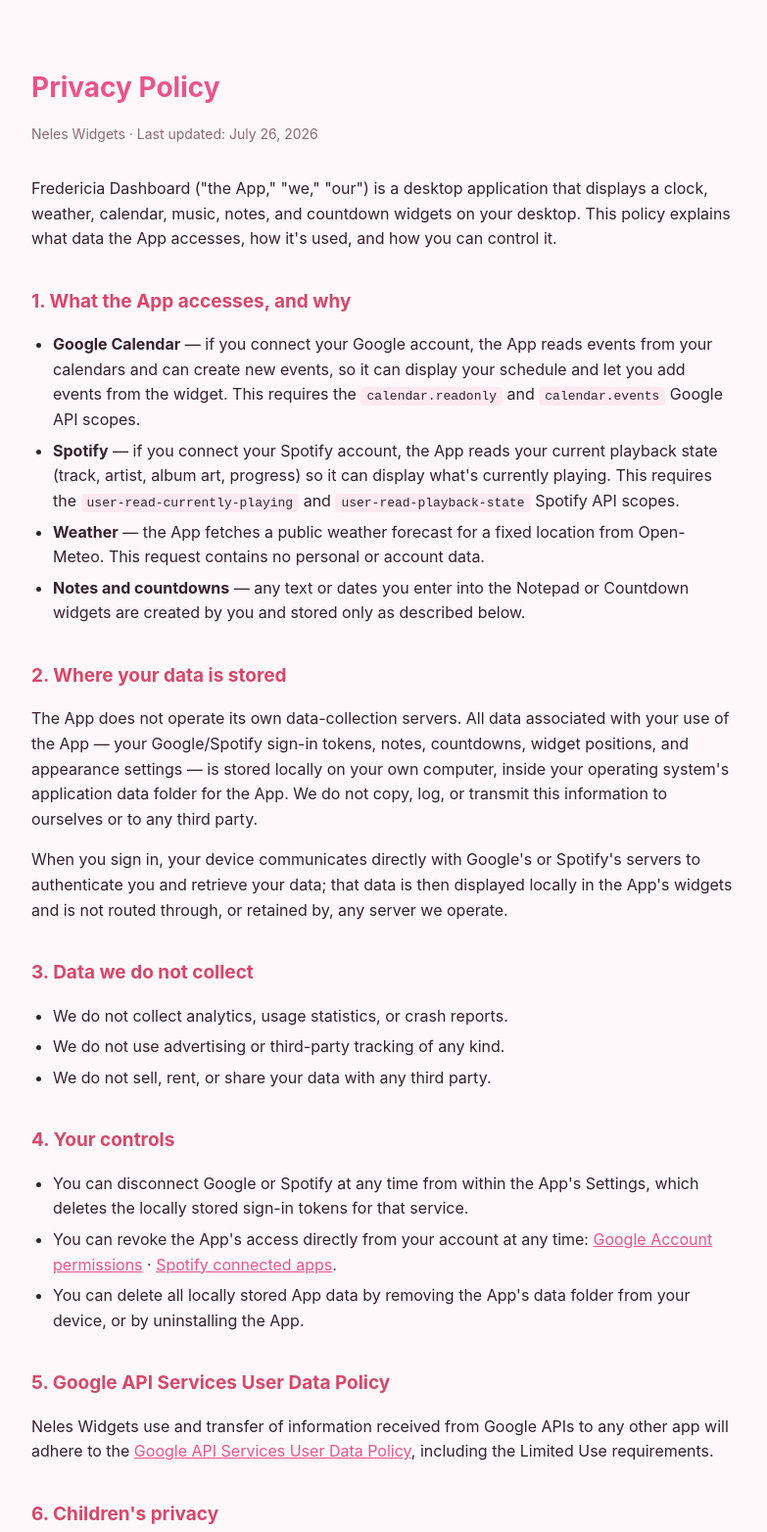
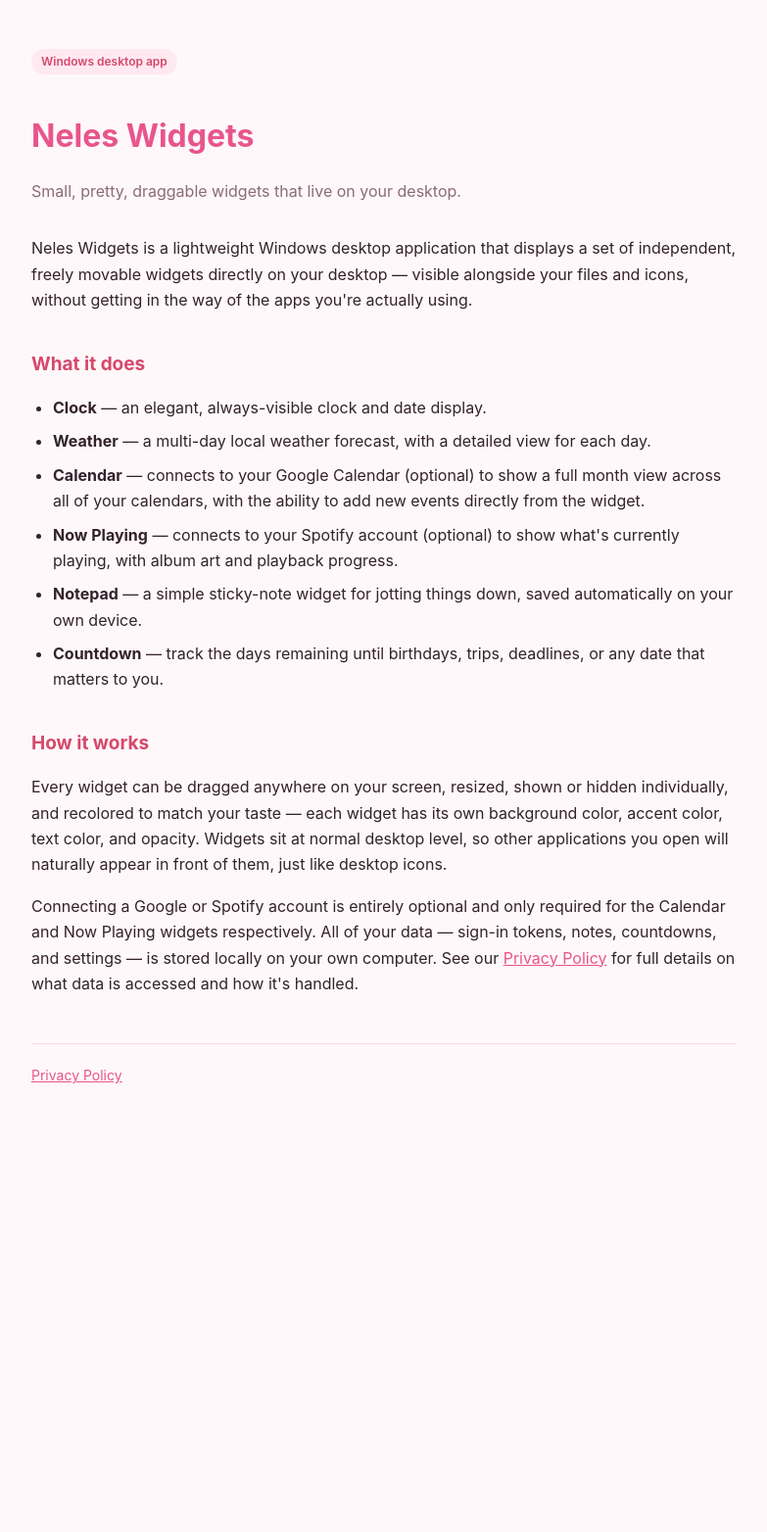
Before and after one commit to ztommm/neles-widgets-legal, a plain HTML site: page index.html in a window 1280 px wide. Shown: the top 1564 px of the page at 98% size, without its empty margins (248-1031 px from the left). After the commit the page ends 1189 px from the top, so only its background shows below. Drawn offline with Linux system fonts and the light colour scheme.

Commit message:
Add files via upload

```diff
--- a/index.html
+++ b/index.html
@@ -3,7 +3,7 @@
 <head>
 <meta charset="UTF-8" />
 <meta name="viewport" content="width=device-width, initial-scale=1.0" />
-<title>Privacy Policy — Neles Widgets</title>
+<title>Neles Widgets — Desktop widgets for Windows</title>
 <style>
   body {
     font-family: -apple-system, "Segoe UI", Roboto, Arial, sans-serif;
@@ -11,103 +11,74 @@
     margin: 0 auto;
     padding: 48px 24px 80px;
     color: #33222b;
-    line-height: 1.6;
+    line-height: 1.65;
     background: #fff8fa;
   }
-  h1 { color: #e8558a; font-size: 28px; margin-bottom: 4px; }
-  .updated { color: #8a6b76; font-size: 14px; margin-bottom: 32px; }
+  h1 { color: #e8558a; font-size: 32px; margin-bottom: 6px; }
+  .tagline { color: #8a6b76; font-size: 16px; margin-bottom: 32px; }
   h2 { color: #d6486b; font-size: 19px; margin-top: 36px; }
   a { color: #e8558a; }
   ul { padding-left: 22px; }
-  li { margin-bottom: 6px; }
-  code { background: #ffe9f1; padding: 2px 6px; border-radius: 4px; font-size: 13px; }
-  .note {
+  li { margin-bottom: 8px; }
+  .footer-links {
+    margin-top: 48px;
+    padding-top: 20px;
+    border-top: 1px solid #ffd6e4;
+    font-size: 14px;
+    color: #8a6b76;
+  }
+  .badge {
+    display: inline-block;
     background: #ffe9f1;
-    border-left: 3px solid #ff7fa8;
-    padding: 12px 16px;
-    border-radius: 6px;
-    font-size: 14px;
-    margin: 24px 0;
+    color: #d6486b;
+    padding: 3px 10px;
+    border-radius: 999px;
+    font-size: 12px;
+    font-weight: 600;
+    margin-bottom: 16px;
   }
 </style>
 </head>
 <body>
 
-<h1>Privacy Policy</h1>
-<p class="updated">Neles Widgets · Last updated: July 26, 2026</p>
+<span class="badge">Windows desktop app</span>
+<h1>Neles Widgets</h1>
+<p class="tagline">Small, pretty, draggable widgets that live on your desktop.</p>
 
 <p>
-  Fredericia Dashboard ("the App," "we," "our") is a desktop application that displays a
-  clock, weather, calendar, music, notes, and countdown widgets on your desktop. This
-  policy explains what data the App accesses, how it's used, and how you can control it.
+  Neles Widgets is a lightweight Windows desktop application that displays a set of
+  independent, freely movable widgets directly on your desktop — visible alongside your
+  files and icons, without getting in the way of the apps you're actually using.
 </p>
 
-<h2>1. What the App accesses, and why</h2>
+<h2>What it does</h2>
 <ul>
-  <li><strong>Google Calendar</strong> — if you connect your Google account, the App reads events from your calendars and can create new events, so it can display your schedule and let you add events from the widget. This requires the <code>calendar.readonly</code> and <code>calendar.events</code> Google API scopes.</li>
-  <li><strong>Spotify</strong> — if you connect your Spotify account, the App reads your current playback state (track, artist, album art, progress) so it can display what's currently playing. This requires the <code>user-read-currently-playing</code> and <code>user-read-playback-state</code> Spotify API scopes.</li>
-  <li><strong>Weather</strong> — the App fetches a public weather forecast for a fixed location from Open-Meteo. This request contains no personal or account data.</li>
-  <li><strong>Notes and countdowns</strong> — any text or dates you enter into the Notepad or Countdown widgets are created by you and stored only as described below.</li>
+  <li><strong>Clock</strong> — an elegant, always-visible clock and date display.</li>
+  <li><strong>Weather</strong> — a multi-day local weather forecast, with a detailed view for each day.</li>
+  <li><strong>Calendar</strong> — connects to your Google Calendar (optional) to show a full month view across all of your calendars, with the ability to add new events directly from the widget.</li>
+  <li><strong>Now Playing</strong> — connects to your Spotify account (optional) to show what's currently playing, with album art and playback progress.</li>
+  <li><strong>Notepad</strong> — a simple sticky-note widget for jotting things down, saved automatically on your own device.</li>
+  <li><strong>Countdown</strong> — track the days remaining until birthdays, trips, deadlines, or any date that matters to you.</li>
 </ul>
 
-<h2>2. Where your data is stored</h2>
+<h2>How it works</h2>
 <p>
-  The App does not operate its own data-collection servers. All data associated with your
-  use of the App — your Google/Spotify sign-in tokens, notes, countdowns, widget positions,
-  and appearance settings — is stored locally on your own computer, inside your operating
-  system's application data folder for the App. We do not copy, log, or transmit this
-  information to ourselves or to any third party.
+  Every widget can be dragged anywhere on your screen, resized, shown or hidden
+  individually, and recolored to match your taste — each widget has its own background
+  color, accent color, text color, and opacity. Widgets sit at normal desktop level, so
+  other applications you open will naturally appear in front of them, just like desktop
+  icons.
 </p>
 <p>
-  When you sign in, your device communicates directly with Google's or Spotify's servers
-  to authenticate you and retrieve your data; that data is then displayed locally in the
-  App's widgets and is not routed through, or retained by, any server we operate.
+  Connecting a Google or Spotify account is entirely optional and only required for the
+  Calendar and Now Playing widgets respectively. All of your data — sign-in tokens, notes,
+  countdowns, and settings — is stored locally on your own computer. See our
+  <a href="./privacy.html">Privacy Policy</a> for full details on what data is accessed and how it's handled.
 </p>
 
-<h2>3. Data we do not collect</h2>
-<ul>
-  <li>We do not collect analytics, usage statistics, or crash reports.</li>
-  <li>We do not use advertising or third-party tracking of any kind.</li>
-  <li>We do not sell, rent, or share your data with any third party.</li>
-</ul>
-
-<h2>4. Your controls</h2>
-<ul>
-  <li>You can disconnect Google or Spotify at any time from within the App's Settings, which deletes the locally stored sign-in tokens for that service.</li>
-  <li>You can revoke the App's access directly from your account at any time:
-    <a href="https://myaccount.google.com/permissions" target="_blank">Google Account permissions</a> ·
-    <a href="https://www.spotify.com/account/apps/" target="_blank">Spotify connected apps</a>.
-  </li>
-  <li>You can delete all locally stored App data by removing the App's data folder from your device, or by uninstalling the App.</li>
-</ul>
-
-<h2>5. Google API Services User Data Policy</h2>
-<p>
-  Neles Widgets use and transfer of information received from Google APIs to any
-  other app will adhere to the
-  <a href="https://developers.google.com/terms/api-services-user-data-policy" target="_blank">
-  Google API Services User Data Policy</a>, including the Limited Use requirements.
-</p>
-
-<h2>6. Children's privacy</h2>
-<p>
-  The App is not directed at children under 13, and we do not knowingly collect data from
-  children.
-</p>
-
-<h2>7. Changes to this policy</h2>
-<p>
-  If this policy changes, we will update the "Last updated" date above. Continued use of
-  the App after changes are posted constitutes acceptance of the revised policy.
-</p>
-
-<h2>8. Contact</h2>
-<p>
-  Questions about this policy can be sent to
-  <a href="mailto:tomurs123@gmail.com">tomurs123@gmail.com</a>.
-</p>
-
-
+<div class="footer-links">
+  <a href="./privacy.html">Privacy Policy</a>
+</div>
 
 </body>
 </html>
```
